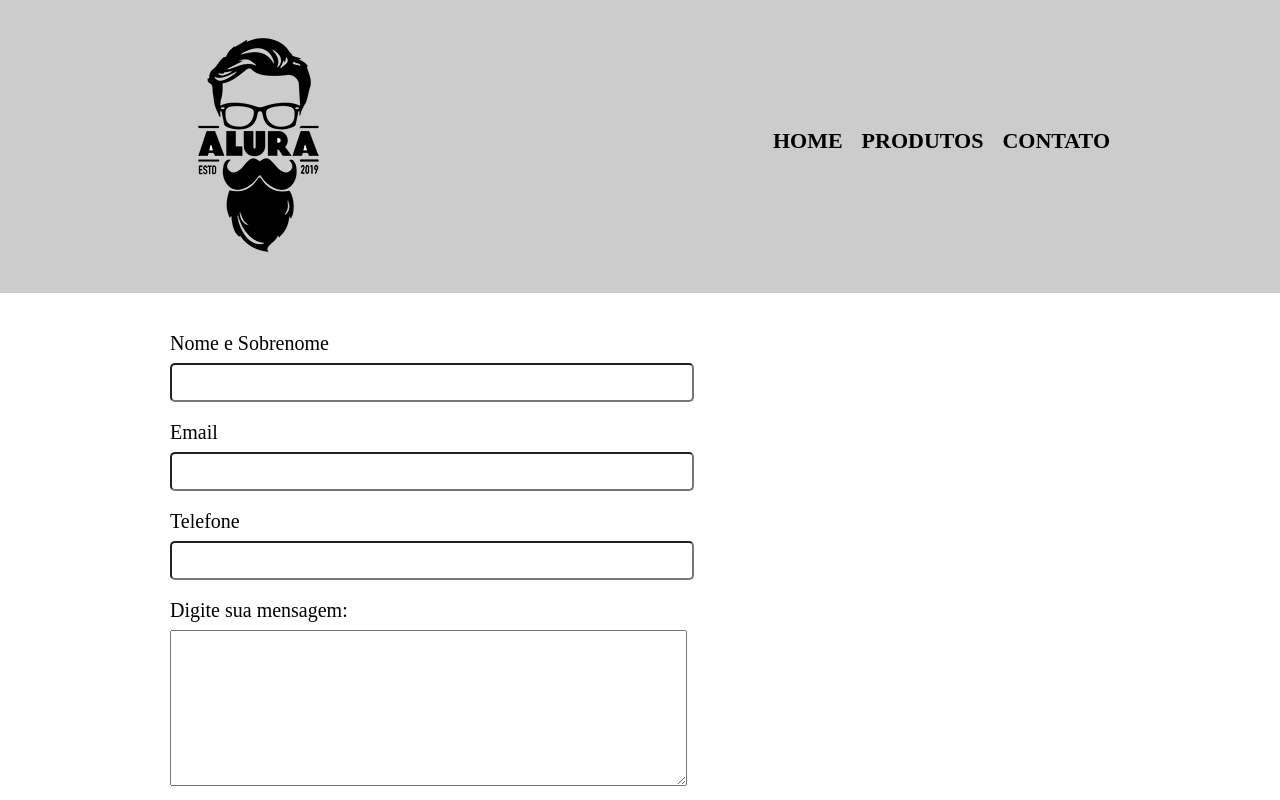
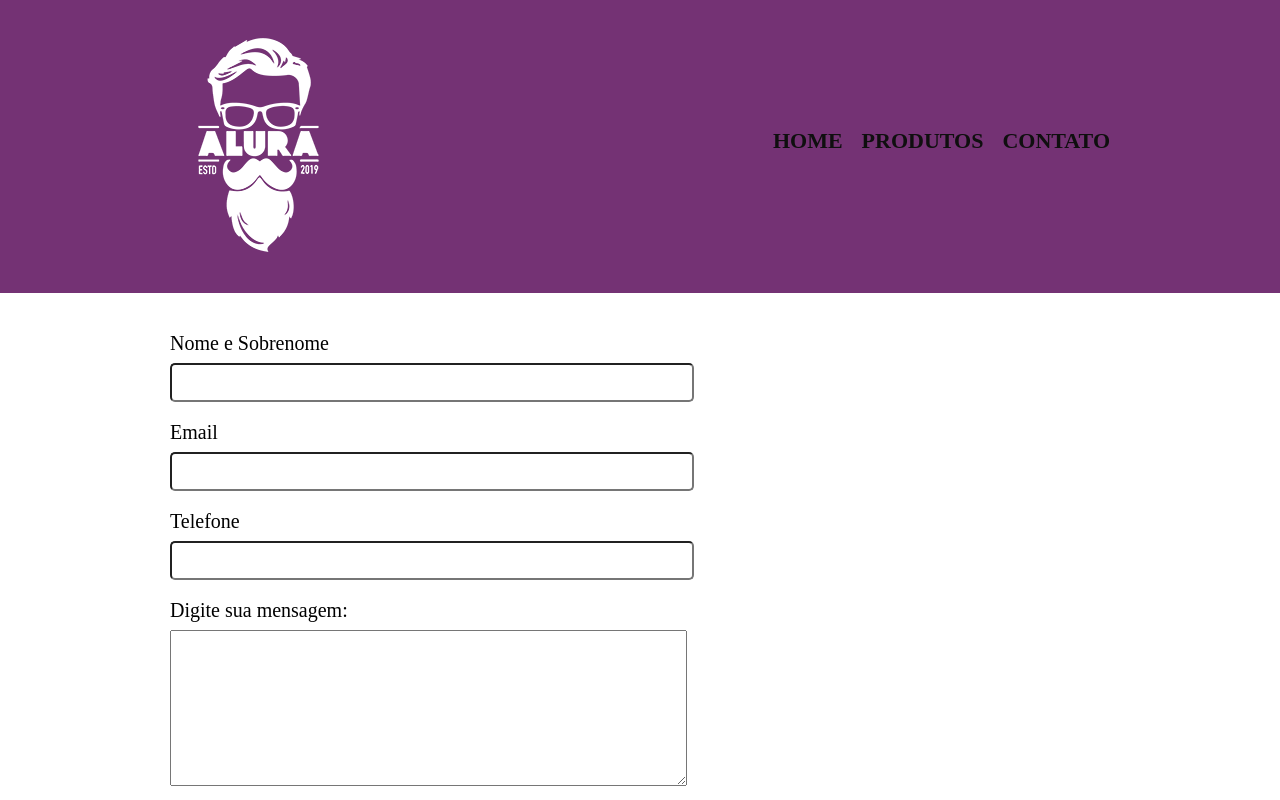
Before and after one commit to thau10/barbearia-Alura, a plain HTML site: page contato.html in a window 1280 px wide. Shown: the top 800 px of the page. Drawn offline with Linux system fonts and the light colour scheme.

Commit message:
Add files via upload

```diff
--- a/contato.html
+++ b/contato.html
@@ -8,7 +8,7 @@
 	</head>
 	<header>
 		<div class="caixa">
-			<h1><img src="logo.png"></h1>
+			<h1><img src="logo-branco.png"></h1>
 			<nav>
 				<ul>
 					<li><a href="index.html">Home</a></li>
--- a/produtos.css
+++ b/produtos.css
@@ -1,9 +1,10 @@
 header {
-	background: #ccc;
+	background: #771414;
 	padding: 20px 0;
 }
 
 .caixa{
+	background: #f3f1f1;
 	width: 940px;
 	position: relative;
 	margin: 0 auto;
@@ -22,7 +23,7 @@ nav li {
 
 nav a {
 	text-transform: uppercase;
-	color: #000000;
+	color: #f0e5e5;
 	font-weight: bold;
 	font-size: 22px;
 	text-decoration: none;
--- a/style.css
+++ b/style.css
@@ -1,5 +1,5 @@
 header {
-	background: #ccc;
+	background: #743274;
 	padding: 20px 0;
 }
 
@@ -22,14 +22,14 @@ nav li {
 
 nav a {
 	text-transform: uppercase;
-	color: #000000;
+	color: #0f0f0f;
 	font-weight: bold;
 	font-size: 22px;
 	text-decoration: none;
 }
 
 nav a:hover{
-	color: #c78c19;
+	color: #c5afc3;
 	text-decoration: underline;
 }
 
```
Also changed, not shown: produtos.html (+1 -1 lines).
